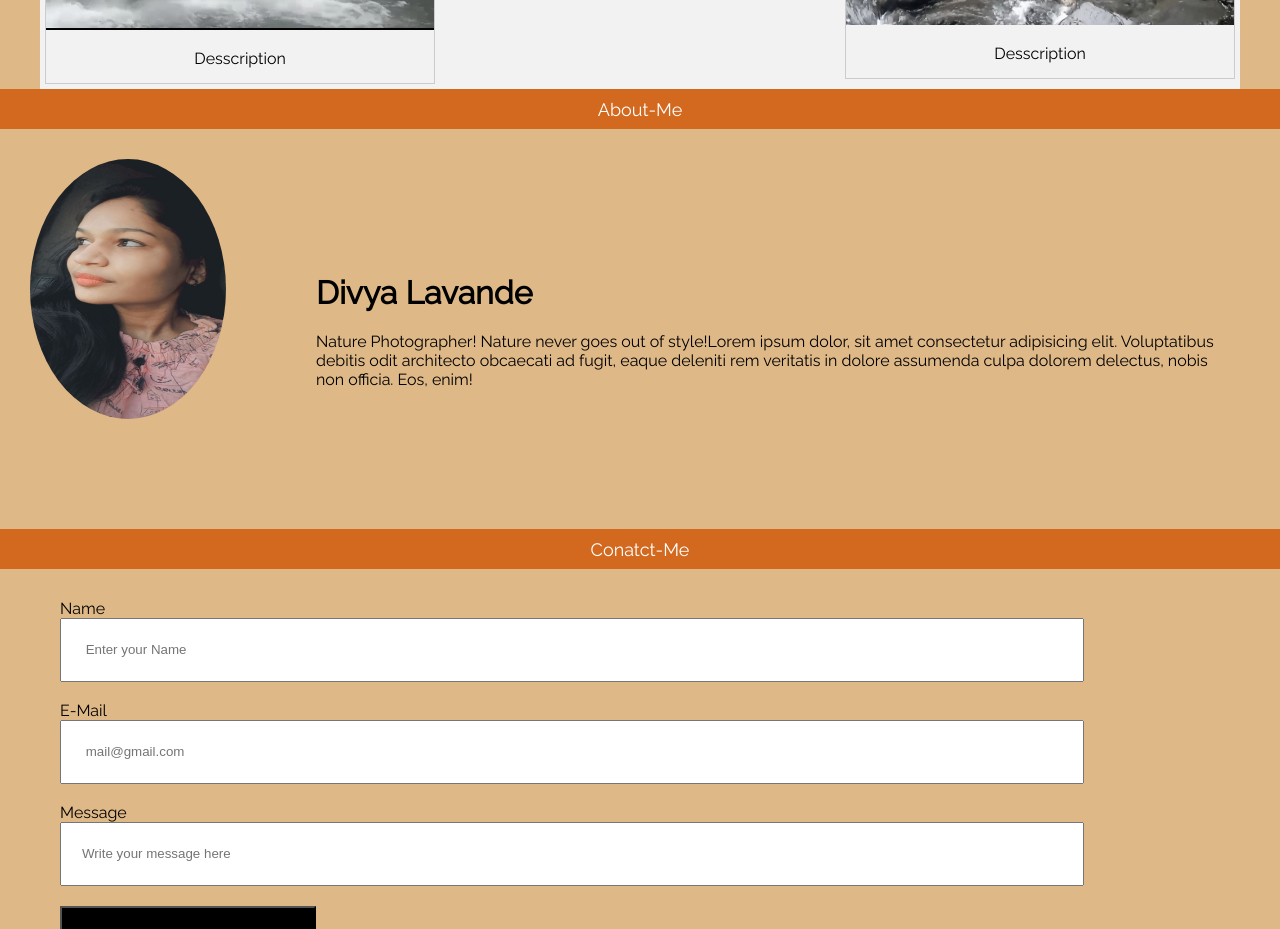
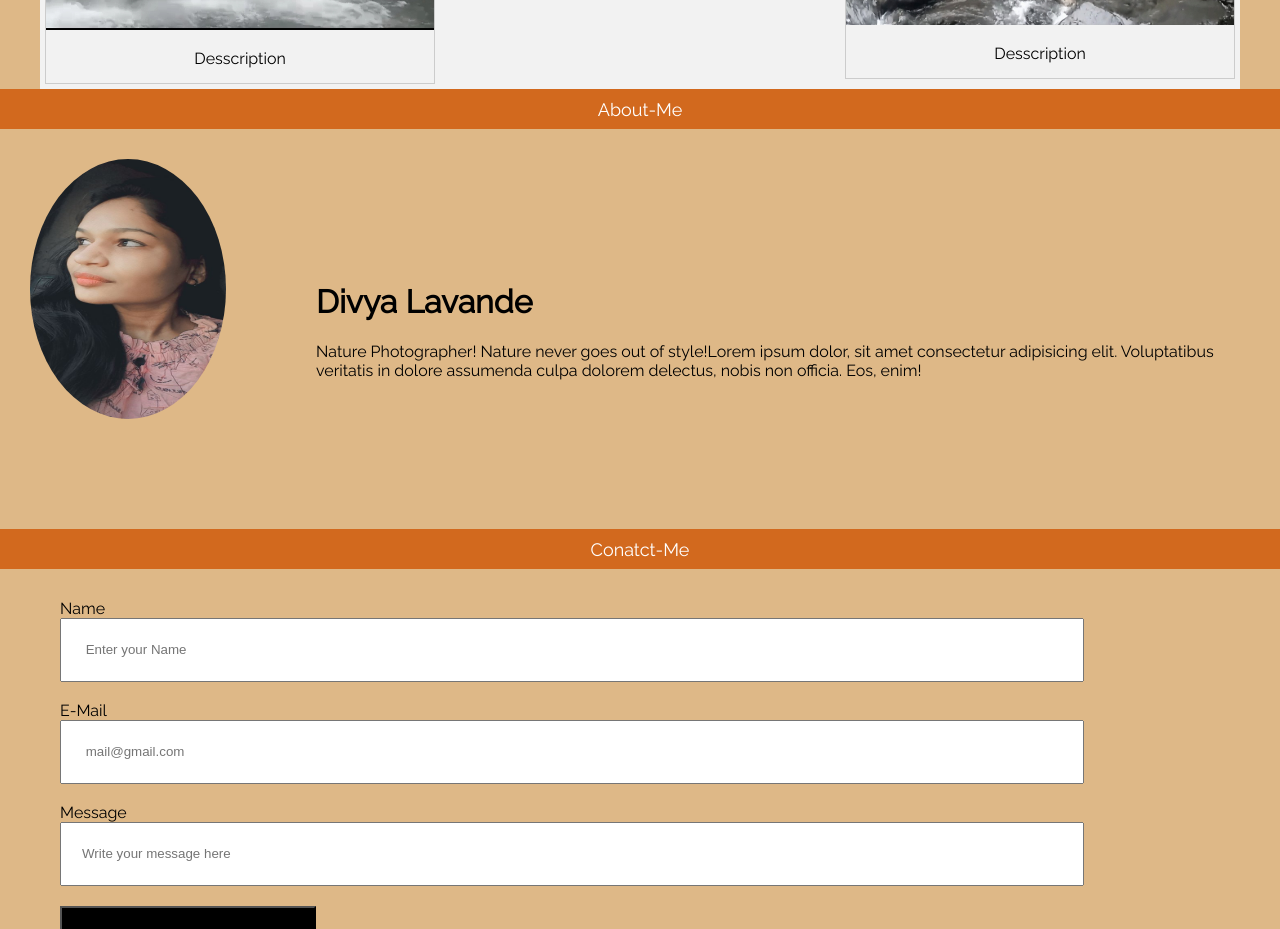
Before and after one commit to divyalavande2002/photos, a plain HTML site: page index.html in a window 1280 px wide. Shown: the part 1400-2329 px from the top of the page. Drawn offline with nearby package versions, Linux system fonts and the light colour scheme; no server answers.

Commit message:
Update index.html

```diff
--- a/index.html
+++ b/index.html
@@ -79,7 +79,6 @@
         <h1>Divya Lavande</h1>
 
           Nature Photographer! Nature never goes out of style!Lorem ipsum dolor, sit amet consectetur adipisicing elit. Voluptatibus
-          debitis odit architecto obcaecati ad fugit, eaque deleniti rem
           veritatis in dolore assumenda culpa dolorem delectus, nobis non
           officia. Eos, enim!
         </p>
```
